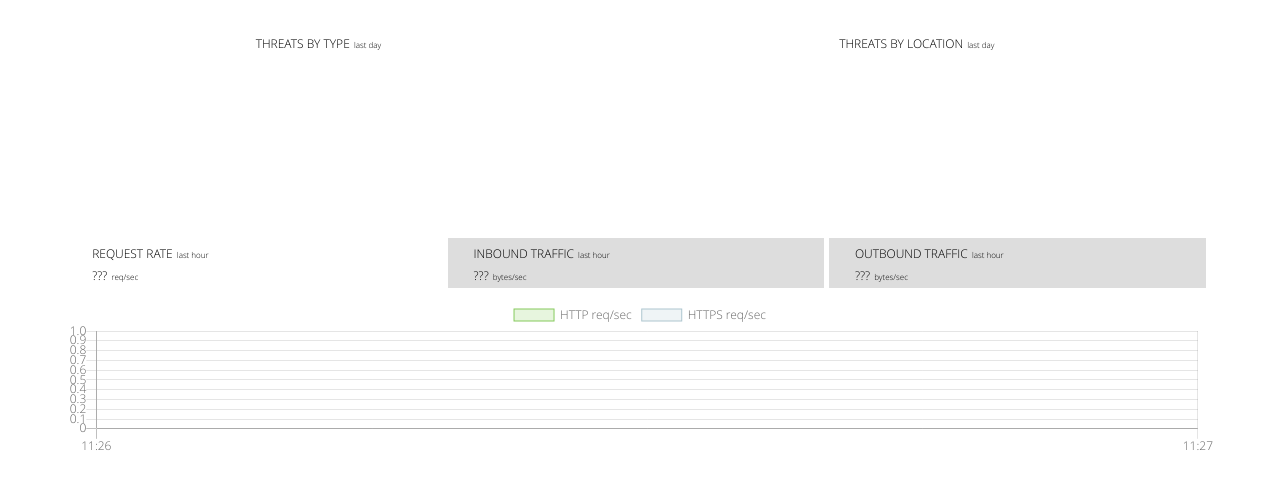
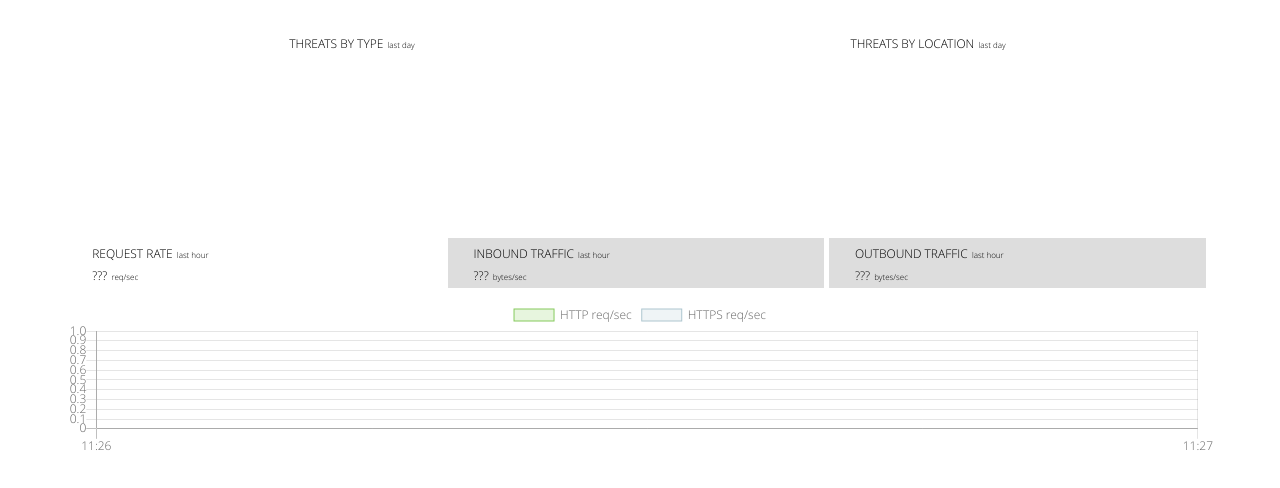
Before and after one commit to plasne/waf-portal, a website: page client/visualize.html in a window 1280 px wide. Shown: the part 124-612 px from the top of the page. Drawn offline with nearby package versions, Linux system fonts and the light colour scheme; no server answers.

Commit message:
style fix

```diff
--- a/client/visualize.css
+++ b/client/visualize.css
@@ -112,11 +112,15 @@ html, body {
 
 #threat-charts {
     margin-top: 4vh;
-    margin-left: 1.5vw;
+    margin-left: 5vw;
     margin-right: 5vw;
     display: flex;
     justify-content: space-around;
     text-align: center;
+}
+
+#threat-charts > div {
+    width: 30vw;
 }
 
 /* TRAFFIC CHART */
```
